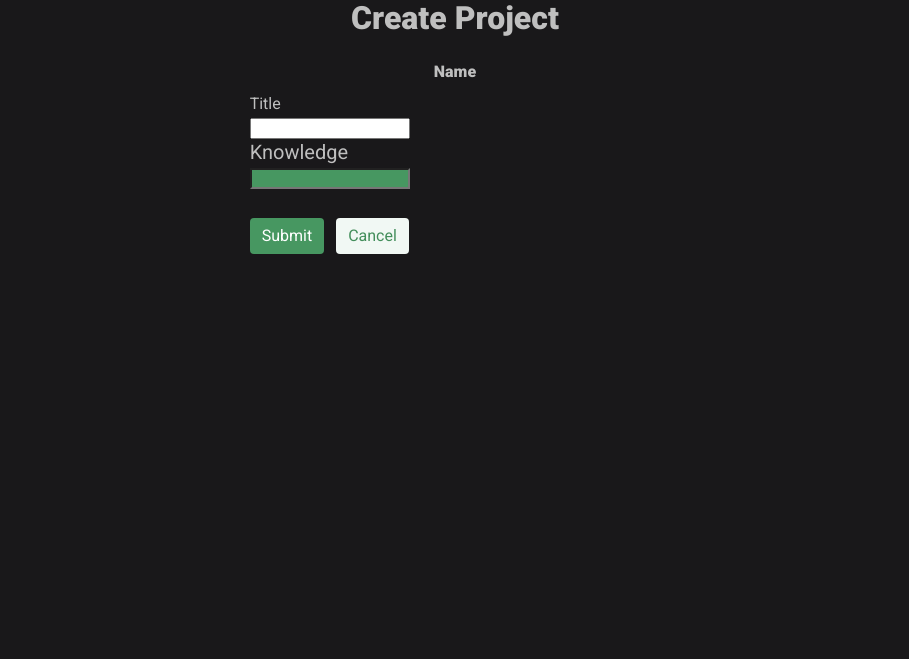
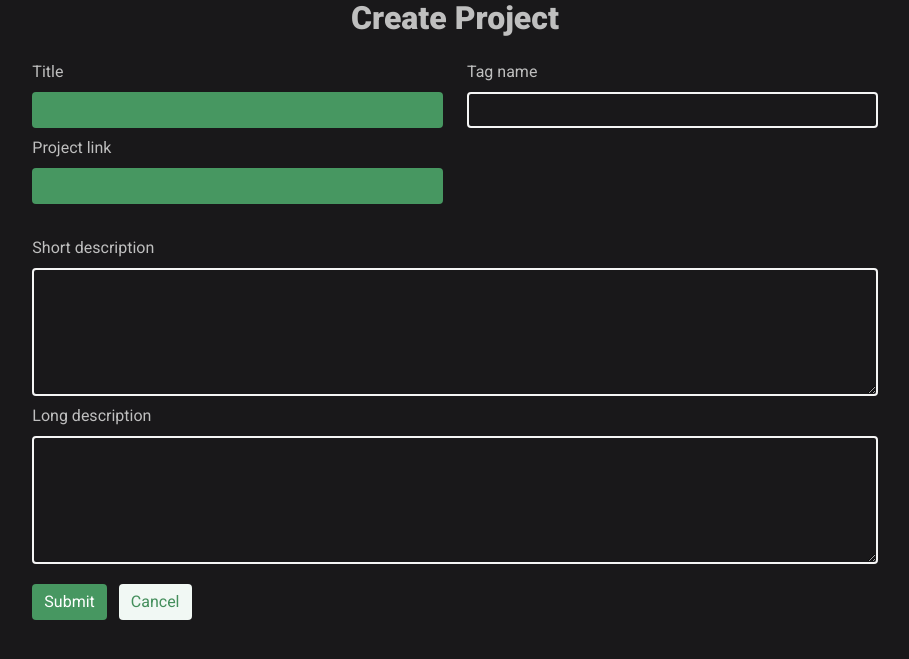
Before and after one commit to b3nd3r-dev/mb-resume, a Python web app: template app/templates/projects/create.html in a window 1280 px wide. Shown: the part 100-759 px from the top of the page, without its empty margins (185-1094 px from the left). Run offline with Jinja, Linux system fonts and the light colour scheme; the template is opened without the code that fills it, so the values that code supplies are empty, except form fields; form fields are guessed from the names that the template uses; some libraries are stand-ins or nearby versions.

Commit message:
Pre-tagplugin

```diff
--- a/app/forms.py
+++ b/app/forms.py
@@ -26,3 +26,7 @@ class CreateProjectForm(FlaskForm):
     project_link = StringField('Project Link')
     short_description = StringField("Short Description")
     long_description = StringField("Long Description")
+    tag_name = StringField('Tag Name', validators=[DataRequired()])
+    tag_knowledge = SelectField(
+        'What\'s your Proficiency', choices=tag_choices)
+    submit = SubmitField('Create Project')
--- a/app/templates/bulma-forms/select-field.html
+++ b/app/templates/bulma-forms/select-field.html
@@ -2,7 +2,7 @@
   {{ field.label(class_='subtitle has-text-primary') }}
   <div class="control">
     <div class="select">
-      {{ field (class_='has-background-link has-text-white')}}
+      {{ field (class_='has-background-link has-text-white my-2')}}
     </div>
   </div>
 </div>
--- a/app/templates/projects/create.html
+++ b/app/templates/projects/create.html
@@ -7,16 +7,34 @@
 <form action="" method="POST" novalidate>
   <div class="field">
     <div class="columns">
-      <div class="column is-4 is-offset-4">
-        <label class="label has-text-primary has-text-centered">Name</label>
+      <div class="column is-4 is-offset-2">
         <div class="control">
           {{ form.title.label(class_='has-text-primary') }}<br>
-          {{ form.title }}
+          {{ form.title (class_='input has-background-link has-text-primary my-2')}}
         </div>
-        {% with field=form.knowledge %}
-        {% include 'bulma-forms/select-field.html'%}
-        {% endwith %}
-        <div class="field is-grouped">
+        <div class="control">
+          {{ form.project_link.label(class_='has-text-primary') }}<br>
+          {{ form.project_link (class_='input has-background-link has-text-primary my-2')}}
+        </div>
+      </div>
+      <div class="column is-4">
+        <div class="control">
+          {{ form.tag_name.label(class_='has-text-primary') }}<br>
+          {{ form.tag_name (class_="input has-text-primary is-light my-2")}}
+        </div>
+      </div>
+    </div>
+    <div class="columns">
+      <div class="column is-8 is-offset-2">
+        <div class="control">
+          {{ form.short_description.label(class_='has-text-primary') }}<br>
+          {{ form.short_description (class_="textarea has-text-primary is-light my-2")}}
+        </div>
+        <div class="control">
+          {{ form.long_description.label(class_='has-text-primary') }}<br>
+          {{ form.long_description (class_="textarea has-text-primary is-light my-2")}}
+        </div>
+        <div class="field is-grouped py-3">
           <div class="control">
             <button class="button is-link">Submit</button>
           </div>
--- a/app/templates/tags/create.html
+++ b/app/templates/tags/create.html
@@ -12,13 +12,13 @@
           <div class="field">
             <div class="control">
               {{ form.name.label(class_='subtitle has-text-primary')}}<br>
-              {{ form.name (class_='input has-background-link has-text-primary')}}
+              {{ form.name (class_='input has-background-link has-text-primary my-2')}}
             </div>
           </div>
           {% with field=form.knowledge %}
           {% include 'bulma-forms/select-field.html'%}
           {% endwith %}
-          <div class="field is-grouped">
+          <div class="field is-grouped py-3">
             <div class="control ">
               <button class="button is-success">Submit</button>
             </div>
--- a/app/templates/tags/update.html
+++ b/app/templates/tags/update.html
@@ -12,13 +12,13 @@
           <div class="field">
             <div class="control">
               {{ form.name.label(class_='subtitle has-text-primary')}}<br>
-              {{ form.name (class_='input has-background-link has-text-primary')}}
+              {{ form.name (class_='input has-background-link has-text-primary my-2')}}
             </div>
           </div>
           {% with field=form.knowledge %}
           {% include 'bulma-forms/select-field.html'%}
           {% endwith %}
-          <div class="field is-grouped">
+          <div class="field is-grouped py-3">
             <div class="control ">
               <button class="button is-success">Submit</button>
             </div>
--- a/app/templates/tags/view.html
+++ b/app/templates/tags/view.html
@@ -18,9 +18,9 @@
     </div>
     <div class="columns py-6">
       <div class="column is-8 is-offset-2">
-        <div class='label is-size-4 has-text-white has-text-centered'>
+        <!-- <div class='label is-size-4 has-text-white has-text-centered'>
           other languages include:
-        </div>
+        </div> -->
         <div class='label is-size-4 has-text-white has-text-centered'>
           {% for tag in all_tags %}{% include 'elements/tag.html' %}{% endfor %}
         </div>
```
Also changed, not shown: app/blueprints/projects.py (+6 -6 lines).
